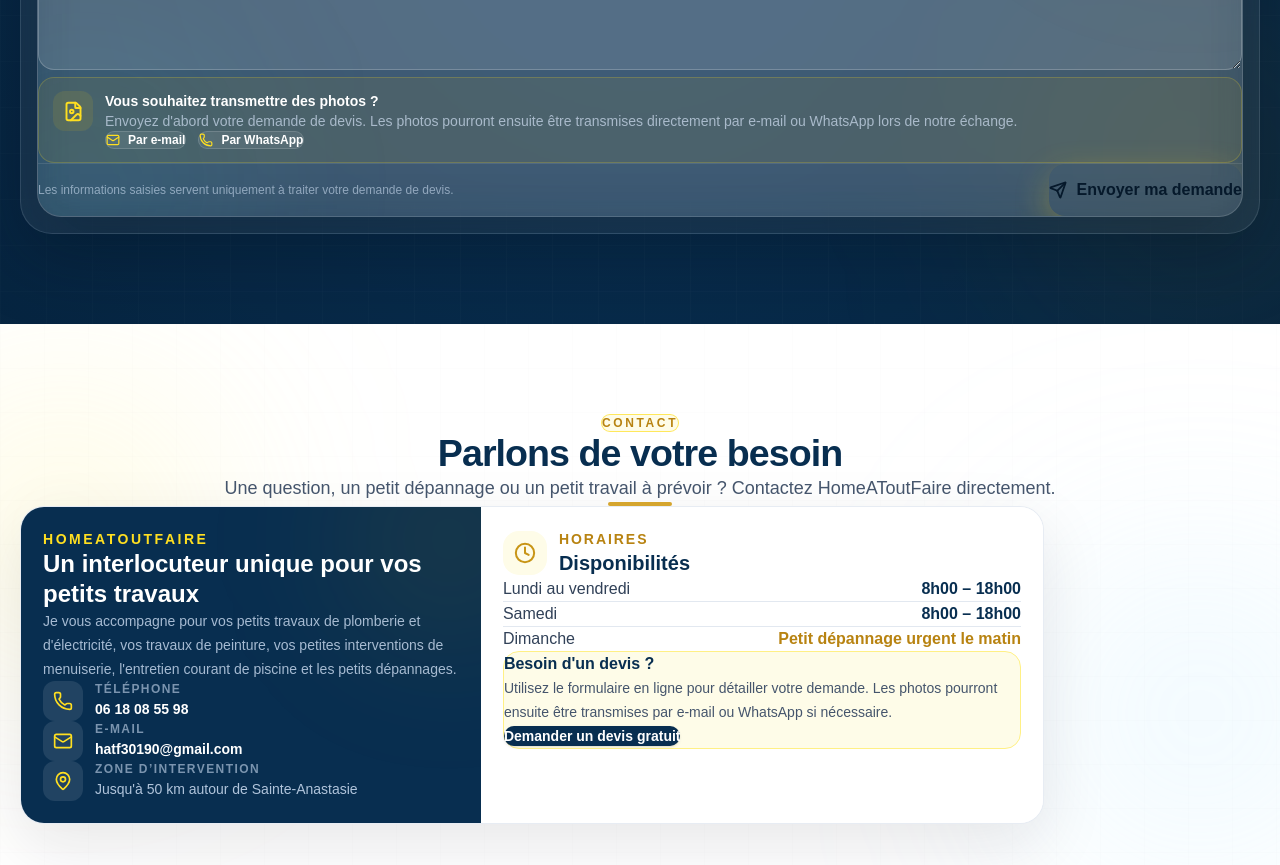
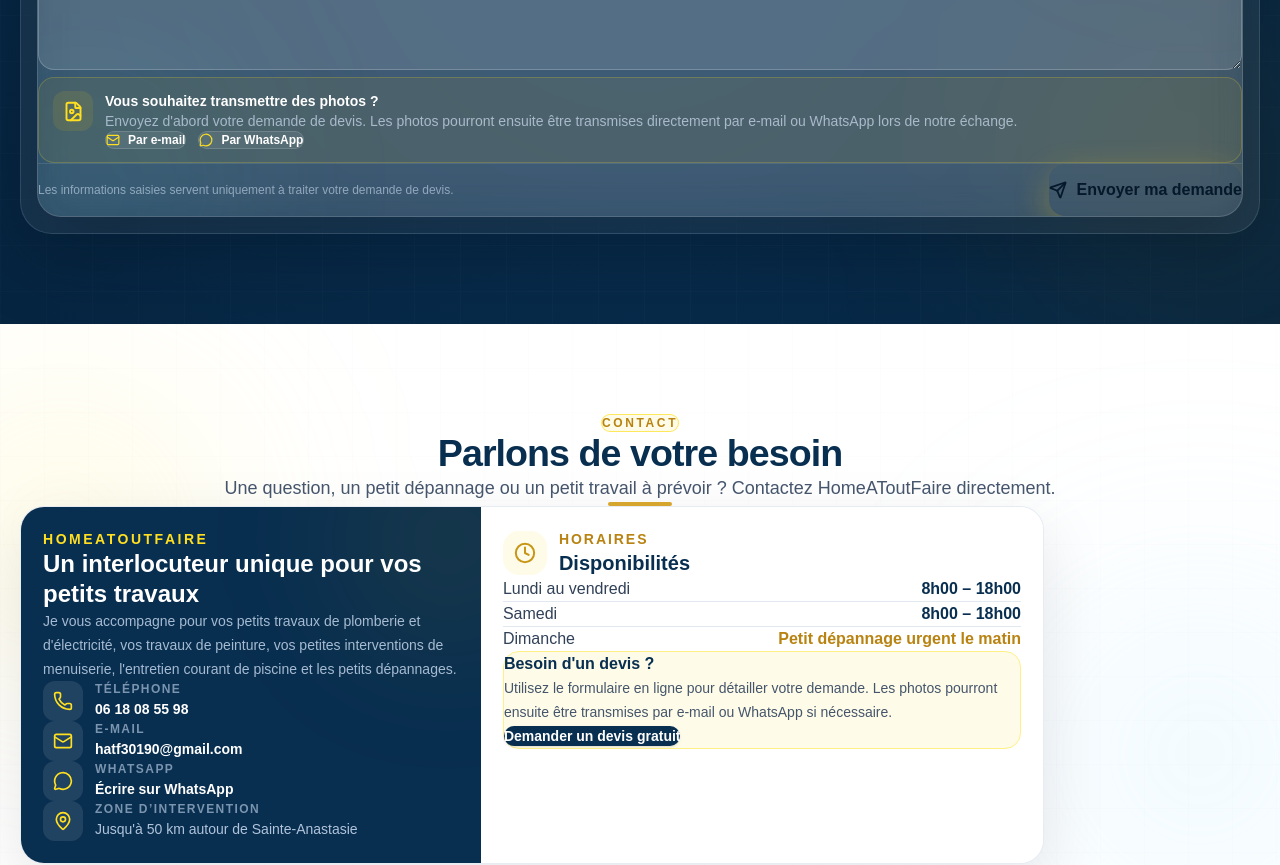
Before and after one commit to Thibal45/homeatoutfaire-premium, a Next.js app: page / in a window 1280 px wide. Shown: the part 5940-6805 px from the top of the page. Built offline with nearby package versions, Linux system fonts and the light colour scheme.

Commit message:
Fiabilisation de la prise de contact
Ajoute WhatsApp au contact, le suivi des clics e-mail et des alternatives directes si le formulaire de devis échoue.

```diff
--- a/app/components/Contact.tsx
+++ b/app/components/Contact.tsx
@@ -2,7 +2,7 @@
 
 import type { ReactNode } from "react";
 import { motion } from "framer-motion";
-import { Clock, Mail, MapPin, Phone } from "lucide-react";
+import { Clock, Mail, MapPin, MessageCircle, Phone } from "lucide-react";
 
 type GtagWindow = Window & {
   gtag?: (
@@ -17,6 +17,24 @@
 
   analyticsWindow.gtag?.("event", "click_phone", {
     contact_method: "phone",
+    location: "contact",
+  });
+}
+
+function trackEmailClick() {
+  const analyticsWindow = window as GtagWindow;
+
+  analyticsWindow.gtag?.("event", "click_email", {
+    contact_method: "email",
+    location: "contact",
+  });
+}
+
+function trackWhatsAppClick() {
+  const analyticsWindow = window as GtagWindow;
+
+  analyticsWindow.gtag?.("event", "click_whatsapp", {
+    contact_method: "whatsapp",
     location: "contact",
   });
 }
@@ -263,9 +281,25 @@
                   >
                     <a
                       href="mailto:hatf30190@gmail.com"
+                      onClick={trackEmailClick}
                       className="break-all font-semibold text-white transition-colors hover:text-yellow-300"
                     >
                       hatf30190@gmail.com
+                    </a>
+                  </ContactLine>
+
+                  <ContactLine
+                    icon={<MessageCircle size={20} />}
+                    title="WhatsApp"
+                  >
+                    <a
+                      href="https://wa.me/33618085598?text=Bonjour%2C%20je%20souhaite%20un%20renseignement%20concernant%20des%20petits%20travaux%20avec%20HomeAToutFaire."
+                      target="_blank"
+                      rel="noopener noreferrer"
+                      onClick={trackWhatsAppClick}
+                      className="font-semibold text-white transition-colors hover:text-yellow-300"
+                    >
+                      Écrire sur WhatsApp
                     </a>
                   </ContactLine>
 
--- a/app/components/QuoteForm.tsx
+++ b/app/components/QuoteForm.tsx
@@ -11,6 +11,7 @@
   LoaderCircle,
   Mail,
   MapPin,
+  MessageCircle,
   Phone,
   Send,
   UserRound,
@@ -36,6 +37,35 @@
   "Résidence secondaire / gîte",
   "Autre",
 ]);
+
+function trackEmailClick(location: string) {
+  const analyticsWindow = window as GtagWindow;
+
+  analyticsWindow.gtag?.("event", "click_email", {
+    contact_method: "email",
+    location,
+  });
+}
+
+function trackWhatsAppClick(location: string, service?: string) {
+  const analyticsWindow = window as GtagWindow;
+
+  analyticsWindow.gtag?.("event", "click_whatsapp", {
+    contact_method: "whatsapp",
+    location,
+    ...(service ? { service } : {}),
+  });
+}
+
+function trackPhoneClick(location: string, service?: string) {
+  const analyticsWindow = window as GtagWindow;
+
+  analyticsWindow.gtag?.("event", "click_phone", {
+    contact_method: "phone",
+    location,
+    ...(service ? { service } : {}),
+  });
+}
 
 function trackQuoteSent(service?: string) {
   const analyticsWindow = window as GtagWindow;
@@ -63,6 +93,14 @@
       setSelectedService(requestedService);
     }
   }, []);
+
+  const errorWhatsAppMessage = selectedService
+    ? `Bonjour, le formulaire de devis n'a pas abouti. Je souhaite un renseignement pour : ${selectedService}.`
+    : "Bonjour, le formulaire de devis n'a pas abouti. Je souhaite vous contacter concernant des petits travaux.";
+
+  const errorWhatsAppHref = `https://wa.me/33618085598?text=${encodeURIComponent(
+    errorWhatsAppMessage,
+  )}`;
 
   async function handleSubmit(
     event: React.FormEvent<HTMLFormElement>,
@@ -364,6 +402,7 @@
               <div className="mt-2.5 flex flex-wrap gap-2 sm:mt-3 sm:gap-3">
                 <a
                   href="mailto:hatf30190@gmail.com"
+                  onClick={() => trackEmailClick("quote_form_photos")}
                   className="inline-flex items-center gap-2 rounded-xl border border-white/15 bg-white/8 px-3 py-1.5 text-[11px] font-semibold text-white transition-colors hover:border-yellow-300/40 hover:bg-white/12 sm:px-3.5 sm:py-2 sm:text-xs"
                 >
                   <Mail
@@ -378,9 +417,12 @@
                   href="https://wa.me/33618085598?text=Bonjour%2C%20je%20souhaite%20vous%20transmettre%20des%20photos%20concernant%20ma%20demande%20de%20devis."
                   target="_blank"
                   rel="noopener noreferrer"
+                  onClick={() =>
+                    trackWhatsAppClick("quote_form_photos", selectedService)
+                  }
                   className="inline-flex items-center gap-2 rounded-xl border border-white/15 bg-white/8 px-3 py-1.5 text-[11px] font-semibold text-white transition-colors hover:border-yellow-300/40 hover:bg-white/12 sm:px-3.5 sm:py-2 sm:text-xs"
                 >
-                  <Phone
+                  <MessageCircle
                     size={14}
                     className="text-yellow-300"
                   />
@@ -438,8 +480,44 @@
               </p>
 
               <p className="mt-0.5 text-xs text-red-100/75 sm:text-sm">
-                Vérifiez vos informations puis réessayez.
+                Vérifiez vos informations puis réessayez. Si le problème
+                persiste, vous pouvez me joindre directement.
               </p>
+
+              <div className="mt-3 flex flex-wrap gap-2">
+                <a
+                  href="tel:0618085598"
+                  onClick={() =>
+                    trackPhoneClick("quote_form_error", selectedService)
+                  }
+                  className="inline-flex items-center gap-2 rounded-xl border border-red-200/20 bg-white/8 px-3 py-2 text-xs font-semibold text-white transition-colors hover:bg-white/12"
+                >
+                  <Phone size={14} strokeWidth={2.3} />
+                  Appeler
+                </a>
+
+                <a
+                  href={errorWhatsAppHref}
+                  target="_blank"
+                  rel="noopener noreferrer"
+                  onClick={() =>
+                    trackWhatsAppClick("quote_form_error", selectedService)
+                  }
+                  className="inline-flex items-center gap-2 rounded-xl border border-red-200/20 bg-white/8 px-3 py-2 text-xs font-semibold text-white transition-colors hover:bg-white/12"
+                >
+                  <MessageCircle size={14} strokeWidth={2.3} />
+                  WhatsApp
+                </a>
+
+                <a
+                  href="mailto:hatf30190@gmail.com"
+                  onClick={() => trackEmailClick("quote_form_error")}
+                  className="inline-flex items-center gap-2 rounded-xl border border-red-200/20 bg-white/8 px-3 py-2 text-xs font-semibold text-white transition-colors hover:bg-white/12"
+                >
+                  <Mail size={14} strokeWidth={2.3} />
+                  E-mail
+                </a>
+              </div>
             </div>
           </div>
         )}
```
